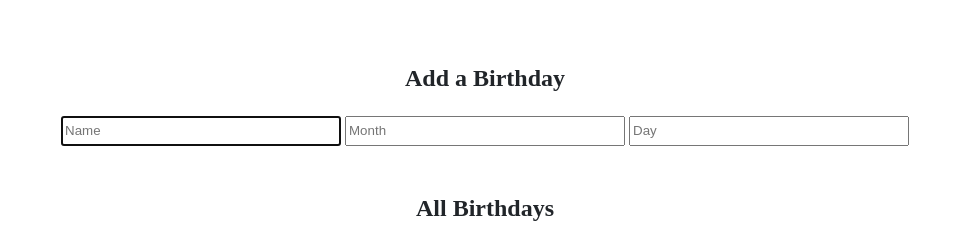
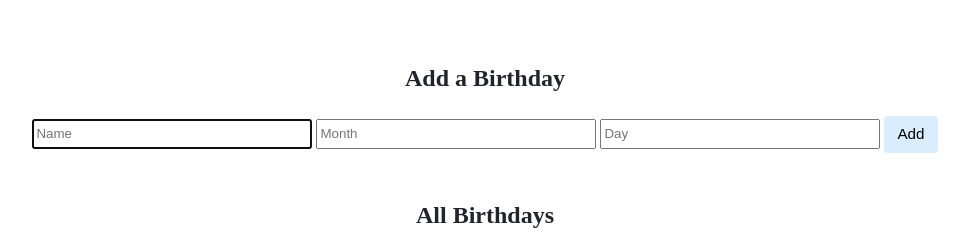
Before and after one commit to t4goli/toxic-legend, a Flask app: page / in a window 1280 px wide. Shown: the part 200-446 px from the top of the page, without its empty margins (155-1124 px from the left). Run offline with Flask 2, Linux system fonts and the light colour scheme; some libraries are stand-ins or nearby versions.

Commit message:
Wed, Mar 22, 2023, 10:09 PM -04:00

```diff
--- a/birthdays/templates/index.html
+++ b/birthdays/templates/index.html
@@ -19,6 +19,7 @@
                     <input autocomplete="off" autofocus name="Name" placeholder="Name" type="text">
                     <input autocomplete="off" autofocus name="Month" placeholder="Month" type="number">
                     <input autocomplete="off" autofocus name="Day" placeholder="Day" type="number">
+                    <button type="submit">Add</button>
                 </form>
             </div>
 
```
